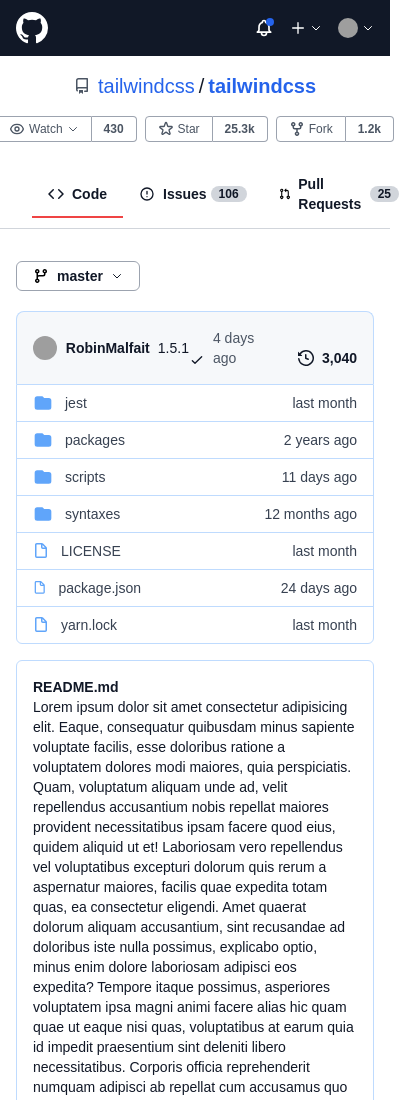
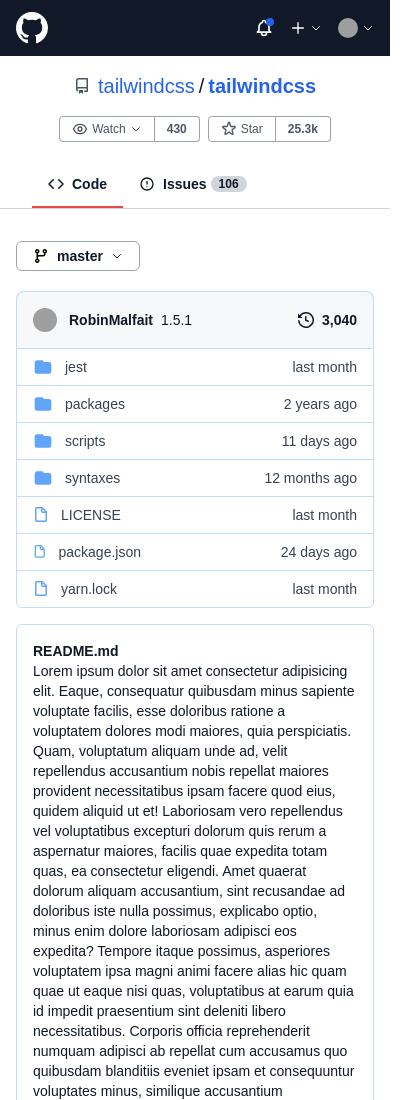
Before and after one commit to matteoCalderaro/clone-github, a website built with webpack: page src/index.html in a window 390 px wide. Shown: the top 1100 px of the page, 415 px wide, since content can reach past the window. Built offline with nearby package versions, Linux system fonts and the light colour scheme; grey boxes are pictures that could not be loaded.

Commit message:
adjusted responsiveness

```diff
--- a/src/index.html
+++ b/src/index.html
@@ -79,7 +79,7 @@
 					25.3k
 				</a>
 			</div>
-			<div class="flex text-xs text-gray-600">
+			<div class="lg:flex text-xs text-gray-600 hidden">
 				<button class="border border-gray-400 rounded rounded-r-none px-3 py-1 flex items-center space-x-1">
 					<svg class="w-4 fill-current"  viewBox="0 0 16 16" version="1.1" stroke-width="0">
 						<path fill-rule="evenodd" d="M5 3.25a.75.75 0 11-1.5 0 .75.75 0 011.5 0zm0 2.122a2.25 2.25 0 10-1.5 0v.878A2.25 2.25 0 005.75 8.5h1.5v2.128a2.251 2.251 0 101.5 0V8.5h1.5a2.25 2.25 0 002.25-2.25v-.878a2.25 2.25 0 10-1.5 0v.878a.75.75 0 01-.75.75h-4.5A.75.75 0 015 6.25v-.878zm3.75 7.378a.75.75 0 11-1.5 0 .75.75 0 011.5 0zm3-8.75a.75.75 0 100-1.5.75.75 0 000 1.5z"></path>
@@ -108,7 +108,7 @@
 				<div class="text-xs rounded-lg bg-gray-300 px-2 ml-1">106</div>
 			</a>
 		</li>
-		<li class="font-semibold">
+		<li class="font-semibold hidden lg:block">
 			<a href="#" class="flex items-center border-b-2 border-transparent hover:border-gray-300 transition ease-in-out duration-150 px-4 pb-3">
 				<svg class="w-4" aria-hidden="true" viewBox="0 0 16 16" version="1.1" data-view-component="true">
 				<path fill-rule="evenodd" d="M7.177 3.073L9.573.677A.25.25 0 0110 .854v4.792a.25.25 0 01-.427.177L7.177 3.427a.25.25 0 010-.354zM3.75 2.5a.75.75 0 100 1.5.75.75 0 000-1.5zm-2.25.75a2.25 2.25 0 113 2.122v5.256a2.251 2.251 0 11-1.5 0V5.372A2.25 2.25 0 011.5 3.25zM11 2.5h-1V4h1a1 1 0 011 1v5.628a2.251 2.251 0 101.5 0V5A2.5 2.5 0 0011 2.5zm1 10.25a.75.75 0 111.5 0 .75.75 0 01-1.5 0zM3.75 12a.75.75 0 100 1.5.75.75 0 000-1.5z"></path>
@@ -211,13 +211,13 @@
 					<a href="#" class="hover:underline hover:text-blue-600">1.5.1</a>
 				</div> <!-- end left-side ---------->
 				<div class="flex items-end space-x-2">
-					<a href="#">
+					<a href="#" class="hidden lg:block">
 						<svg class="w-4" fill="none" viewBox="0 0 24 24" stroke="currentColor" stroke-width="2">
 							<path stroke-linecap="round" stroke-linejoin="round" d="M5 13l4 4L19 7" />
 						 </svg>
 					</a>
 					<a href="#" class="font-mono text-xs text-gray-600 hover:underline hover:text-blue-500 ml-2 hidden lg:block">4f52d83</a>
-					<a href="#" class="text-gray-600 hover:underline hover:text-blue-500 ml-2">4 days ago</a>
+					<a href="#" class="text-gray-600 hover:underline hover:text-blue-500 ml-2 hidden lg:block">4 days ago</a>
 					<a href="#" class="flex items-center space-x-2 pl-3 hover:text-blue-600">
 						<svg  class="w-4 fill-current" aria-hidden="true" viewBox="0 0 16 16" version="1.1" data-view-component="true" class="octicon octicon-history">
 							<path fill-rule="evenodd" d="M1.643 3.143L.427 1.927A.25.25 0 000 2.104V5.75c0 .138.112.25.25.25h3.646a.25.25 0 00.177-.427L2.715 4.215a6.5 6.5 0 11-1.18 4.458.75.75 0 10-1.493.154 8.001 8.001 0 101.6-5.684zM7.75 4a.75.75 0 01.75.75v2.992l2.028.812a.75.75 0 01-.557 1.392l-2.5-1A.75.75 0 017 8.25v-3.5A.75.75 0 017.75 4z"></path>
```
